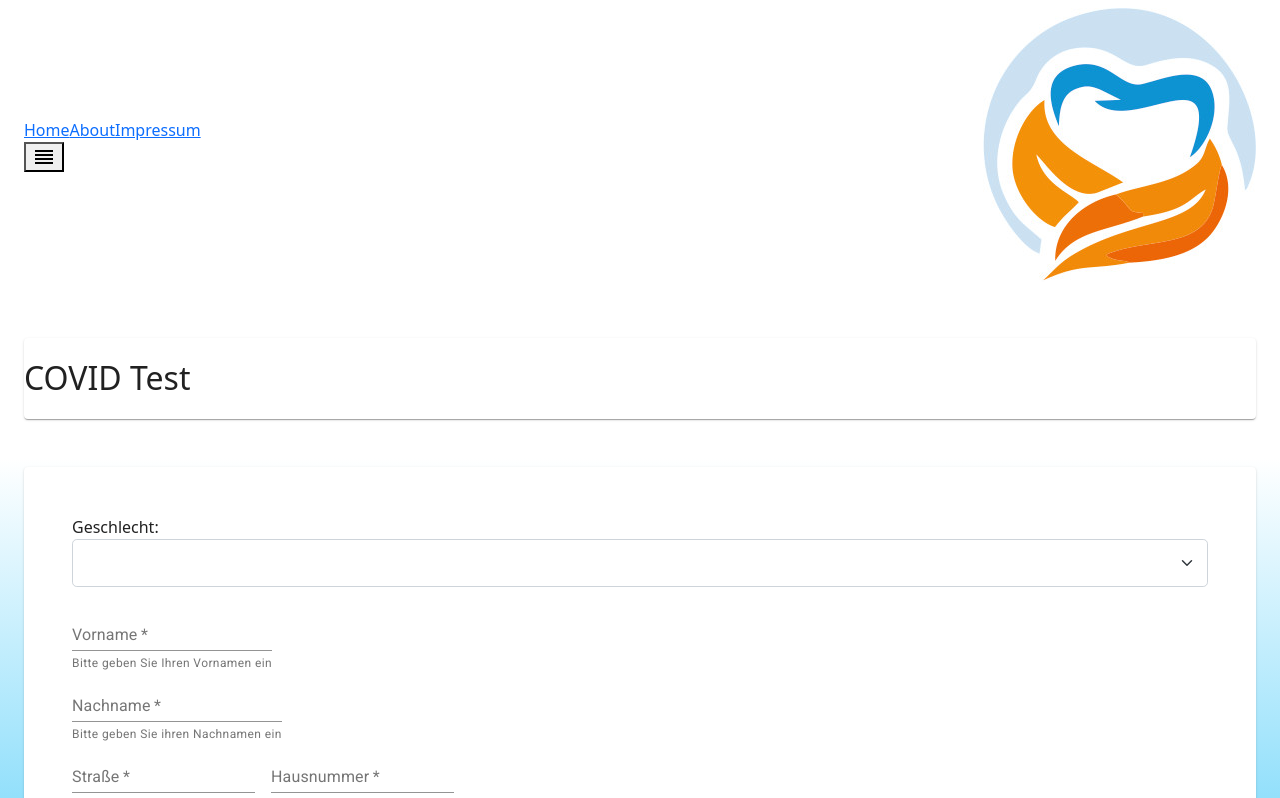
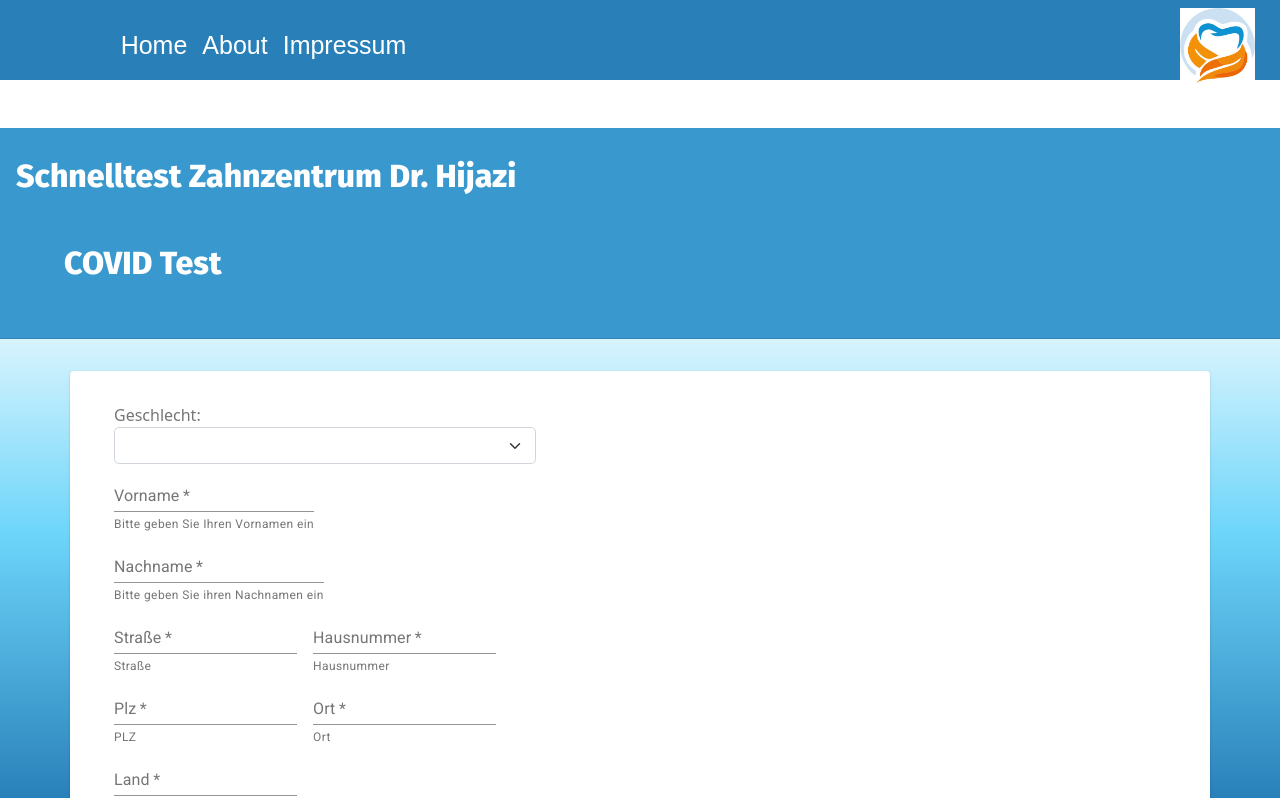
Before and after one commit to ZakMos/qr-generator, a React (Create React App) app: page / in a window 1280 px wide. Shown: the top 798 px of the page. Built offline with nearby package versions, Linux system fonts and the light colour scheme.

Commit message:
update and fix bugs

```diff
--- a/public/index.html
+++ b/public/index.html
@@ -8,6 +8,9 @@
       name="QR CODE"
       content="QR Cod Generator"
     />
+    <link rel="preconnect" href="https://fonts.googleapis.com">
+<link rel="preconnect" href="https://fonts.gstatic.com" crossorigin>
+<link href="https://fonts.googleapis.com/css2?family=Fira+Sans:wght@800&display=swap" rel="stylesheet">
     <link
       rel="stylesheet"
       href="https://fonts.googleapis.com/css?family=Roboto:300,400,500,700&display=swap"
@@ -15,7 +18,7 @@
     <link href="https://cdn.jsdelivr.net/npm/bootstrap@5.1.3/dist/css/bootstrap.min.css" rel="stylesheet" integrity="sha384-1BmE4kWBq78iYhFldvKuhfTAU6auU8tT94WrHftjDbrCEXSU1oBoqyl2QvZ6jIW3" crossorigin="anonymous">
     <title>Corona Schnelltest Zahnzentrum Dr. Hijazi</title>
   </head>
-  <body class="d-flex flex-column h-100">
+  <body>
     <div id="root"></div>
   </body>
 </html>
--- a/src/App.css
+++ b/src/App.css
@@ -1,12 +1,161 @@
+.App {
+  width: 100vw;
+  height: 100vh;
+}
 
-ul {
-    list-style-type: none;
-    margin: 0;
-    padding: 0;
+body {
+  margin: 0;
+  padding: 0;
+  background: #2980B9;  /* fallback for old browsers */
+  background: -webkit-linear-gradient(to bottom, #ffffff, #FFFFFF, #6DD5FA, #2980B9);  /* Chrome 10-25, Safari 5.1-6 */
+  background: linear-gradient(to bottom, #FFFFFF, #FFFFFF,  #6DD5FA, #2980B9); /* W3C, IE 10+/ Edge, Firefox 16+, Chrome 26+, Opera 12+, Safari 7+ */
+}
+
+.navbar {
+  width: 100%;
+  height: 80px;
+  font-family: Arial, Helvetica, sans-serif;
+  display: flex;
+  background-color: #2980B9;
+}
+
+.navbar .navRightSide {
+  flex: 60%;
+  display: flex;
+  align-items: center;
+  justify-content: flex-end;
+  padding-right: 25px;
+}
+
+.navbar .navRightSide .navText {
+  display: flex;
+  flex-direction: column;
+  align-items: center;
+}
+.navbar .navLeftSide {
+  flex: 40%;
+  display: flex;
+  justify-content: center;
+  align-items: center;
+}
+
+
+.navbar .navLeftSide .navLinks {
+  max-height: 88px;
+}
+
+.navbar .navLeftSide .navLinks a {
+  text-decoration: none;
+  color: #FFFFFF;
+  font-size: 25px;
+  margin-left: 15px;
+}
+
+.navbar .navLeftSide button {
+  display: none;
+  margin-left: 0px;
+}
+
+.navbar .navLeftSide #hidden {
+  display: flex;
+}
+
+#logo {
+  width: 75px;
+  height: 75px;
+}
+
+
+@media only screen and (max-width: 880px) {
+  .navbar .navLeftSide .navLinks a {
+    font-size: 20px;
+  }
+}
+
+@media only screen and (max-width: 750px) {
+  .navbar .navLeftSide .navLinks a {
+    font-size: 15px;
+  }
+}
+
+@media only screen and (max-width: 650px) {
+  .navbar .navLeftSide button {
+    display: flex;
+  }
+  .navbar .navLeftSide .navLinks {
+    display: none;
   }
 
-body {
-    background: #2980B9;  /* fallback for old browsers */
-    background: -webkit-linear-gradient(to bottom, #ffffff, #FFFFFF, #6DD5FA, #2980B9);  /* Chrome 10-25, Safari 5.1-6 */
-    background: linear-gradient(to bottom, #FFFFFF, #FFFFFF,  #6DD5FA, #2980B9); /* W3C, IE 10+/ Edge, Firefox 16+, Chrome 26+, Opera 12+, Safari 7+ */
+  .navbar .navLeftSide #hidden {
+    position: absolute;
+    left: 0;
+    top: 80px;
+    height: 230px;
+    width: 100%;
+    max-height: 230px;
+    background-color: #021E39;
+    display: flex;
+    flex-direction: column;
+    align-items: center;
+  }
+
+  .navbar .navLeftSide #hidden a {
+    margin: 10px;
+    font-size: 25px;
+  }
 }
+
+
+.card-header {
+  background-color: #3999CE;
+  color: #FFFFFF;
+  font-family: 'Fira Sans', sans-serif;
+}
+
+.card-form {
+  margin-top: 2em;
+}
+.form-base {
+  display: flex;
+  flex-direction: column;
+  justify-content: center;
+  padding: 2em
+}
+
+.formSelect {
+  color: rgba(0, 0, 0, 0.54);
+  width: 100%;
+  max-width: 35%;
+  font: inherit;
+  color: currentColor;
+  height: 1.1876em;
+  margin: 0;
+  box-sizing: content-box;
+  animation-name: mui-auto-fill-cancel;
+  letter-spacing: inherit;
+  animation-duration: 10ms;
+  -webkit-tap-highlight-color: transparent;
+}
+
+
+/* @media screen and (max-width: 1552) {
+  .card-form {
+    margin-left: 6em;
+  }
+
+} */
+
+/* @media screen and (max-width: 570px) {
+  .card-form {
+    width: 80%;
+  }
+  #logo {
+    width: 15%;
+    height: 15%;
+  }
+} */
+
+
+.genderLabel, #gender {
+  color: rgba(0, 0, 0, 0.54);
+}
--- a/src/App.js
+++ b/src/App.js
@@ -1,5 +1,5 @@
+import './App.css'
 import Data from './views/Data';
-import { Container } from '@material-ui/core';
 import Header from './components/Header';
 import Footer from './components/Footer';
 
@@ -7,11 +7,11 @@ const App = () => {
 
   return (
     <>
-    <Container>
+    <div className="App">
       <Header />
-      <Data />
+        <Data />
       <Footer />
-    </Container>
+    </div>
     </>
     );
 };
--- a/src/views/Data.jsx
+++ b/src/views/Data.jsx
@@ -1,10 +1,13 @@
+import '../App.css';
 import * as React from 'react';
 import QRCode from "qrcode";
 import { Card, TextField } from '@material-ui/core';
 import { useState } from "react";
 import emailjs from 'emailjs-com';
+// import moment from 'moment';
 
 const Data = () => {
+
     const [firstName, setFirstName] = useState('');
     const [lastName, setLastName] = useState('');
     const [sex, setSex] = useState('');
@@ -20,20 +23,25 @@ const Data = () => {
 
     const [imageUrl, setImageUrl] = useState('');
 
-
+    // const today = moment();
+    // const disableFutureDt = current => {
+    //   return current.isBefore(today)
+    // }
+const { REACT_APP_SERVICE, REACT_APP_TEMPLATE, REACT_APP_USER} = process.env;
     function sendEmail(e) {
       e.preventDefault();
       emailjs.sendForm(
-        "service_rylbquv",
-        "template_48mqenw",
+        `${REACT_APP_SERVICE}`,
+        `${REACT_APP_TEMPLATE}`,
         e.target,
-      "user_aZ6qRbMy04RIcUNa7P0d7"
+        `${REACT_APP_USER}`
       ).then(res => {
         console.log(res);
       }).catch(err => console.log(err));
     }
 
     const generateQrCode = async() => {
+      // e.target.reset();
         try{
             const response = await QRCode.toDataURL(
               "Vorname*: \n" + (firstName) + '\n'
@@ -54,23 +62,21 @@ const Data = () => {
         } catch(error) {
             console.log(error);
         }
-    }
-
+    };
     return(
         <>
-        <div className="mt-5 mb-5"></div>
-        <Card>
-            <h1> COVID Test </h1>
-        </Card>
-        <div className="mt-5 mb-5"></div>
-        <Card>
-        <form onSubmit={sendEmail} className="p-5">
-          <div>
-          <label htmlFor="gender">Geschlecht:</label>
+        <div className="card-header mt-5">
+          <h1>Schnelltest Zahnzentrum Dr. Hijazi</h1>
+          <h1 className="ms-5 mt-5 mb-5"> COVID Test </h1>
+        </div>
+        <Card className="container mb-5 card-form">
+        <form className="form-base" onSubmit={sendEmail}>
+          <div >
+          <label className="genderLabel" htmlFor="gender">Geschlecht:</label>
             <select
               name="gender"
               id="gender"
-              className="form-select form-select-lg mb-3"
+              className="form-select formSelect form-select-lg"
               aria-label="gender"
               onChange={(e) => setSex(e.target.value)}
               required>
@@ -101,6 +107,7 @@ const Data = () => {
           <div>
           <TextField
               type="text"
+              className="me-3"
               helperText="Straße"
               id="inputAddress"
               label="Straße"
@@ -108,7 +115,6 @@ const Data = () => {
               onChange={(e) => setAddress(e.target.value)} required/>
               <TextField
               type="number"
-              className="ms-3"
               helperText="Hausnummer"
               id="inputHausNo"
               name="hnummber"
@@ -118,6 +124,7 @@ const Data = () => {
           <div>
           <TextField
               type="number"
+              className="me-3"
               helperText="PLZ"
               id="inputPlz"
               name="plz"
@@ -125,7 +132,6 @@ const Data = () => {
               onChange={(e) => setPlz(e.target.value)} required/>
               <TextField
               type="text"
-              className="ms-3"
               helperText="Ort"
               id="inputCity"
               name="city"
@@ -146,12 +152,14 @@ const Data = () => {
               type="date"
               helperText="Geburtsdatum"
               id="inputBirth"
-              name="birthday"
-              onChange={(e) => setBirth(e.target.value)} required/>
+              name="dob"
+              onChange={(e) => setBirth(e.target.value)}
+              required/>
           </div>
           <div>
           <TextField
               type="number"
+              min="0"
               helperText="Handy Nr."
               id="inputHandyNr"
               label="Handy Nr."
@@ -169,19 +177,33 @@ const Data = () => {
           </div>
           <div>
           <TextField
-              type="number"
+              type="text"
               helperText="Ausweisnummer"
               id="inputID"
               name="idnummber"
               label="Ausweisnummer"
               onChange={(e) => setIdNo(e.target.value)} required/>
           </div>
-          <button onClick={() => generateQrCode()} className="btn btn-primary me-2 mt-2">Submit</button>
-          <input className="btn btn-secondary mt-2" type="reset"/>
+          <div>
+            <button className="btn btn-primary me-2 mt-2" type="submit"
+            onClick={() => generateQrCode()}
+            >Submit</button>
+            <input className="btn btn-secondary mt-2" type="reset"/>
+          </div>
+          <p className="h5 pflichtfeld mt-4">* Pflichtfeld</p>
         </form>
         <div>
               {imageUrl
-              ? (<img src={imageUrl} alt="qrcode" />)
+              ? (
+                  <>
+                  <div>
+                    <h3>Dankeschön</h3>
+                  </div>
+                  <div>
+                    <img src={imageUrl} alt="qrcode" />
+                  </div>
+                  </>
+                )
               : null}
           </div>
         </Card>
```
